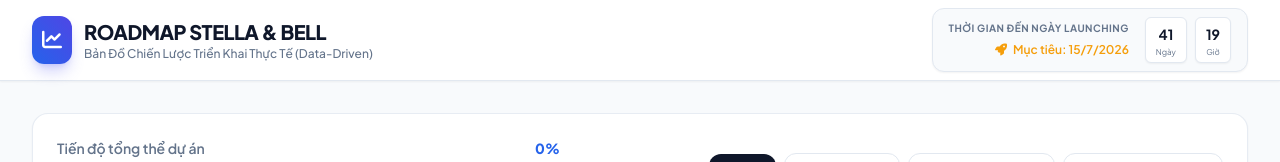
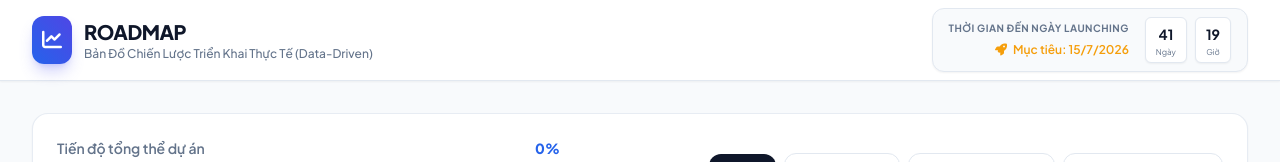
Before and after one commit to dtchien401/ECOM-PMO-checklist, a plain HTML site: page index.html in a window 1280 px wide. Shown: the top 162 px of the page. Drawn offline with nearby package versions, Linux system fonts and the light colour scheme.

Commit message:
Update index.html

```diff
--- a/index.html
+++ b/index.html
@@ -68,7 +68,7 @@
                     <i class="fa-solid fa-chart-line text-xl text-white"></i>
                 </div>
                 <div>
-                    <h1 class="font-extrabold text-lg sm:text-xl tracking-tight text-slate-900">ROADMAP STELLA & BELL</h1>
+                    <h1 class="font-extrabold text-lg sm:text-xl tracking-tight text-slate-900">ROADMAP</h1>
                     <p class="text-xs text-slate-500 font-medium">Bản Đồ Chiến Lược Triển Khai Thực Tế (Data-Driven)</p>
                 </div>
             </div>
```
